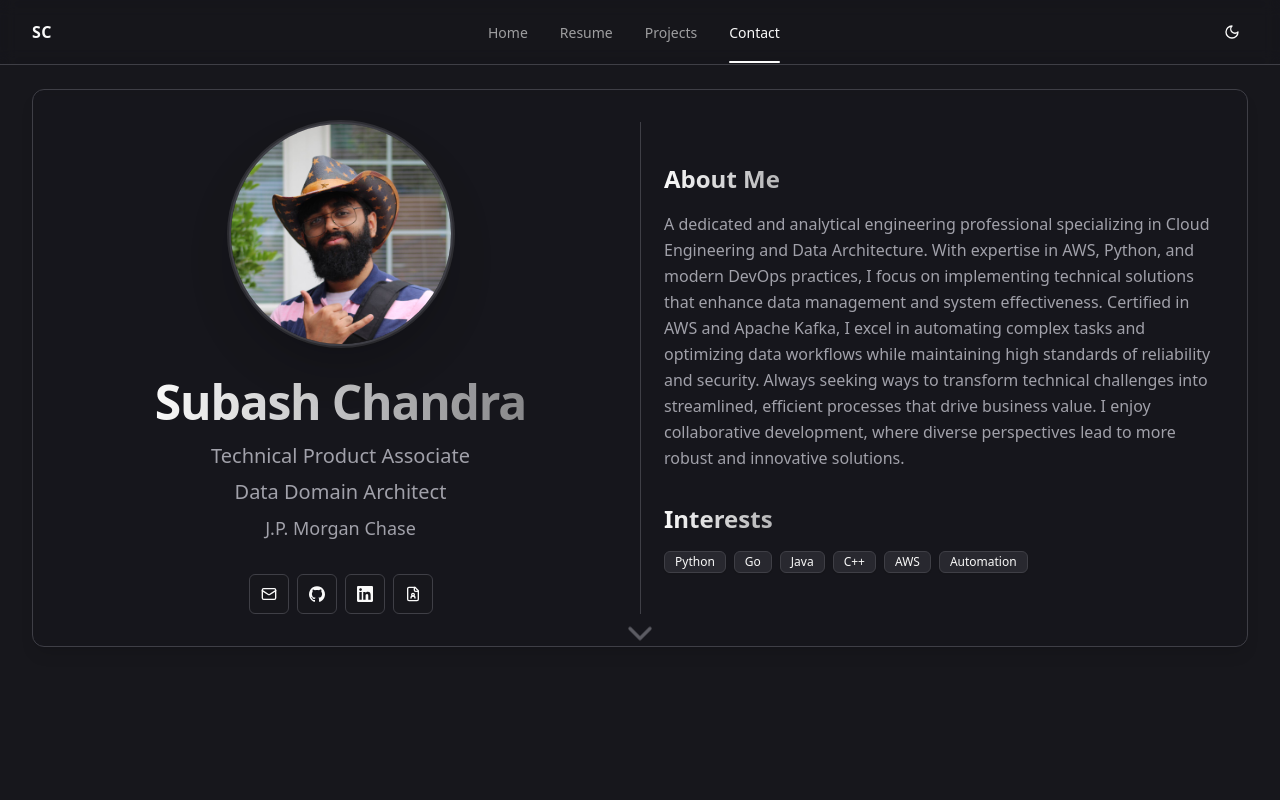
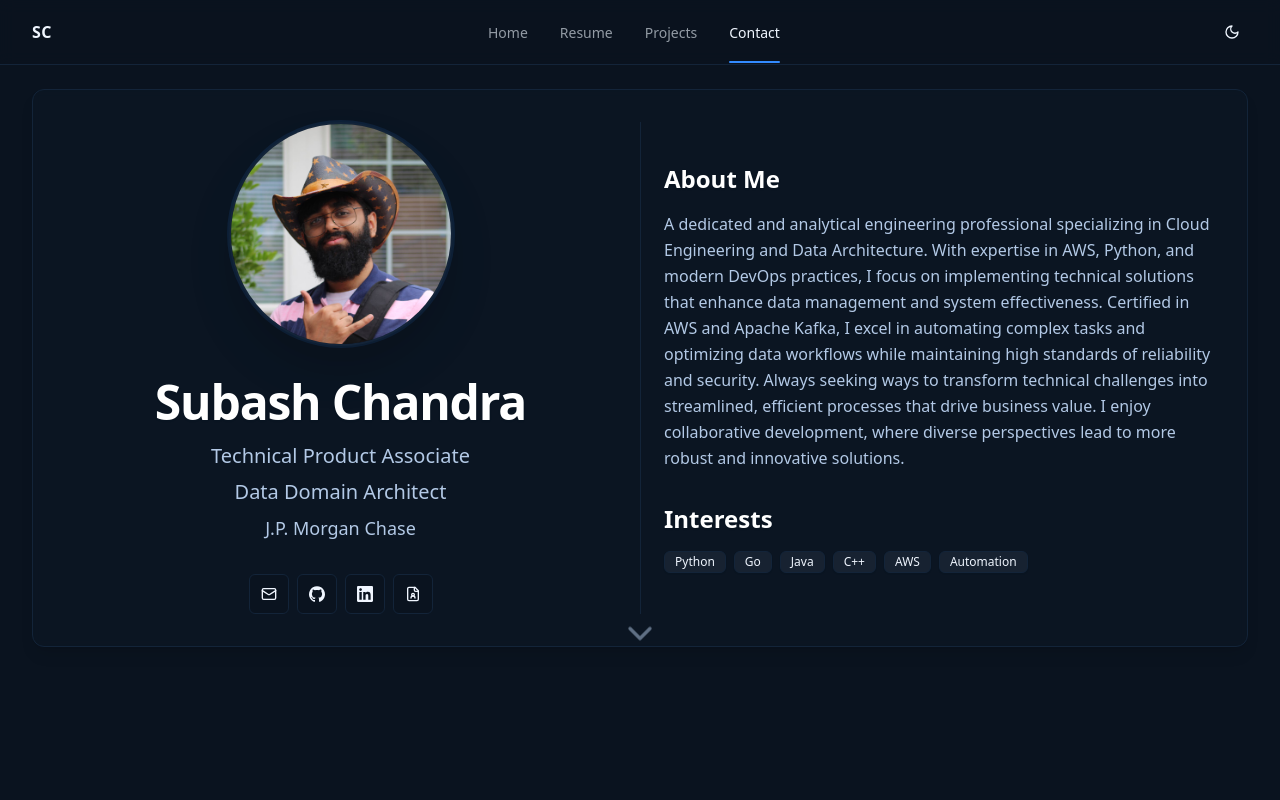
Before and after one commit to subashc2023/subash.co, a Next.js app: page / in a window 1280 px wide. Shown: the top 800 px of the page. Built offline with nearby package versions, Linux system fonts and the light colour scheme.

Commit message:
Made it blue

```diff
--- a/src/app/globals.css
+++ b/src/app/globals.css
@@ -4,47 +4,47 @@
 
 @layer base {
   :root {
-    --background: 0 0% 100%;
-    --foreground: 240 10% 3.9%;
-    --card: 0 0% 100%;
-    --card-foreground: 240 10% 3.9%;
-    --popover: 0 0% 100%;
-    --popover-foreground: 240 10% 3.9%;
-    --primary: 240 5.9% 10%;
-    --primary-foreground: 0 0% 98%;
-    --secondary: 240 5% 80%;
-    --secondary-foreground: 240 5.9% 10%;
-    --muted: 240 5% 85%;
-    --muted-foreground: 240 4% 35%;
-    --accent: 240 5% 90%;
-    --accent-foreground: 240 5.9% 10%;
-    --destructive: 0 84.2% 60.2%;
-    --destructive-foreground: 0 0% 98%;
-    --border: 240 5% 65%;
-    --input: 240 6% 80%;
-    --ring: 240 5.9% 10%;
+    --background: 0 0% 94%;
+    --foreground: 214 100% 20%;
+    --card: 0 0% 94%;
+    --card-foreground: 214 100% 20%;
+    --popover: 0 0% 94%;
+    --popover-foreground: 214 100% 20%;
+    --primary: 214 100% 45%;
+    --primary-foreground: 0 0% 94%;
+    --secondary: 214 25% 85%;
+    --secondary-foreground: 214 100% 20%;
+    --muted: 214 15% 85%;
+    --muted-foreground: 214 60% 20%;
+    --accent: 214 40% 82%;
+    --accent-foreground: 214 100% 20%;
+    --destructive: 0 100% 60%;
+    --destructive-foreground: 0 0% 94%;
+    --border: 214 25% 75%;
+    --input: 214 25% 85%;
+    --ring: 214 100% 45%;
   }
 
   .dark {
-    --background: 240 10% 10%;
-    --foreground: 0 0% 98%;
-    --card: 240 10% 10%;
-    --card-foreground: 0 0% 98%;
-    --popover: 240 10% 10%;
-    --popover-foreground: 0 0% 98%;
-    --primary: 0 0% 98%;
-    --primary-foreground: 240 5.9% 10%;
-    --secondary: 240 3.7% 25%;
-    --secondary-foreground: 0 0% 98%;
-    --muted: 240 3.7% 15.9%;
-    --muted-foreground: 240 5% 64.9%;
-    --accent: 240 3.7% 15.9%;
-    --accent-foreground: 0 0% 98%;
-    --destructive: 0 62.8% 30.6%;
-    --destructive-foreground: 0 0% 98%;
-    --border: 240 5% 26%;
-    --input: 240 3.7% 15.9%;
-    --ring: 240 4.9% 83.9%;
+    --background: 214 50% 8%;
+    --foreground: 214 100% 97%;
+    --card: 214 50% 10%;
+    --card-foreground: 214 100% 97%;
+    --popover: 214 50% 8%;
+    --popover-foreground: 214 100% 97%;
+    --primary: 214 100% 60%;
+    --primary-foreground: 0 0% 100%;
+    --secondary: 214 30% 20%;
+    --secondary-foreground: 214 100% 97%;
+    --muted: 214 50% 15%;
+    --muted-foreground: 214 50% 80%;
+    --accent: 214 50% 20%;
+    --accent-foreground: 214 100% 97%;
+    --destructive: 0 100% 65%;
+    --destructive-foreground: 0 0% 100%;
+    --border: 214 50% 15%;
+    --input: 214 50% 12%;
+    --ring: 214 100% 60%;
   }
 }
 
--- a/src/components/home/Experience.tsx
+++ b/src/components/home/Experience.tsx
@@ -157,7 +157,7 @@ export function Experience() {
         <SectionHeader title="Experience" />
         <div className="space-y-12 max-w-6xl mx-auto relative">
           {/* Single Vertical Line */}
-          <div className="absolute left-[200px] top-0 bottom-0 w-[1px] bg-gradient-to-b from-border/0 via-border to-border/0"></div>
+          <div className="absolute left-[200px] top-0 bottom-0 w-[1px] bg-border"></div>
 
           {experiences.map((exp, index) => (
             <div key={index} className="grid grid-cols-[200px_1fr] gap-8 group">
--- a/src/components/ui/GradientText.tsx
+++ b/src/components/ui/GradientText.tsx
@@ -8,7 +8,7 @@ interface GradientTextProps {
 export function GradientText({ children, className }: GradientTextProps) {
   return (
     <span className={cn(
-      "bg-gradient-to-r from-primary to-primary/50 bg-clip-text text-transparent",
+      "text-primary dark:text-white drop-shadow-sm hover:drop-shadow transition-all",
       className
     )}>
       {children}
```
Also changed, not shown: public/favicon.svg.
